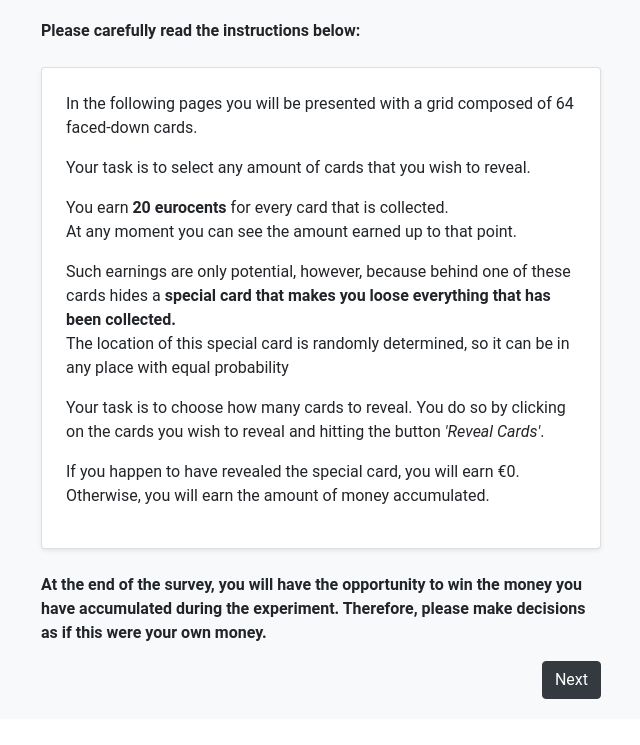
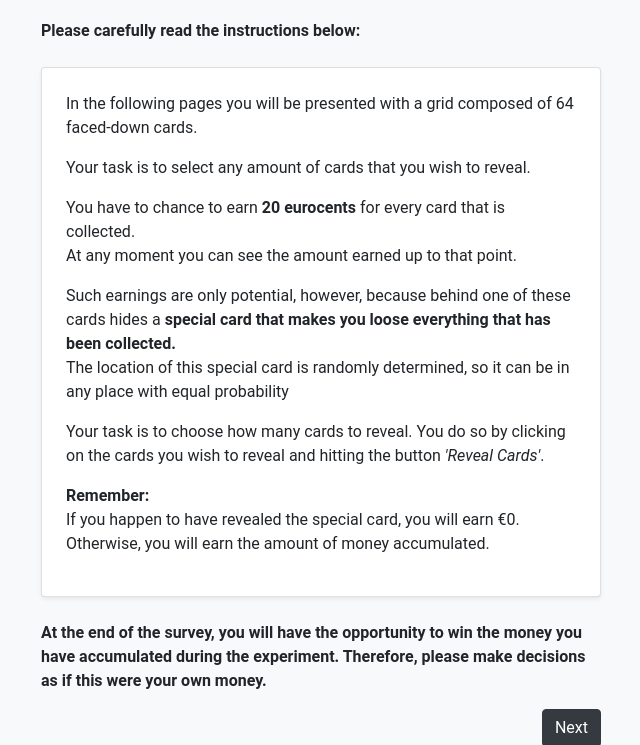
Before and after one commit to lucas-bs/thesis-survey, a Flask app: page /introduction in a window 1280 px wide. Shown: the part 179-924 px from the top of the page, without its empty margins (319-959 px from the left). Before the commit the page ends 878 px from the top, so only its background shows below. Run offline with Flask 3, Linux system fonts and the light colour scheme; a user stored in the database is signed in; some libraries are stand-ins or nearby versions.

Commit message:
Update introduction.html

```diff
--- a/gpt/templates/introduction.html
+++ b/gpt/templates/introduction.html
@@ -18,7 +18,7 @@
                     Your task is to select any amount of cards that you wish to reveal.
                 </p>
                 <p>
-                    You earn <b>20 eurocents</b> for every card that is collected.
+                    You have to chance to earn <b>20 eurocents</b> for every card that is collected.
                     <br>
                     At any moment you can see the amount earned up to that point.
                 </p>
@@ -34,6 +34,7 @@
                     <i>'Reveal Cards'</i>.
                 </p>
                 <p>
+                    <b>Remember:</b><br>
                     If you happen to have revealed the special card, you will earn €0.
                     <br>Otherwise, you will earn the amount of money accumulated.
 
```
